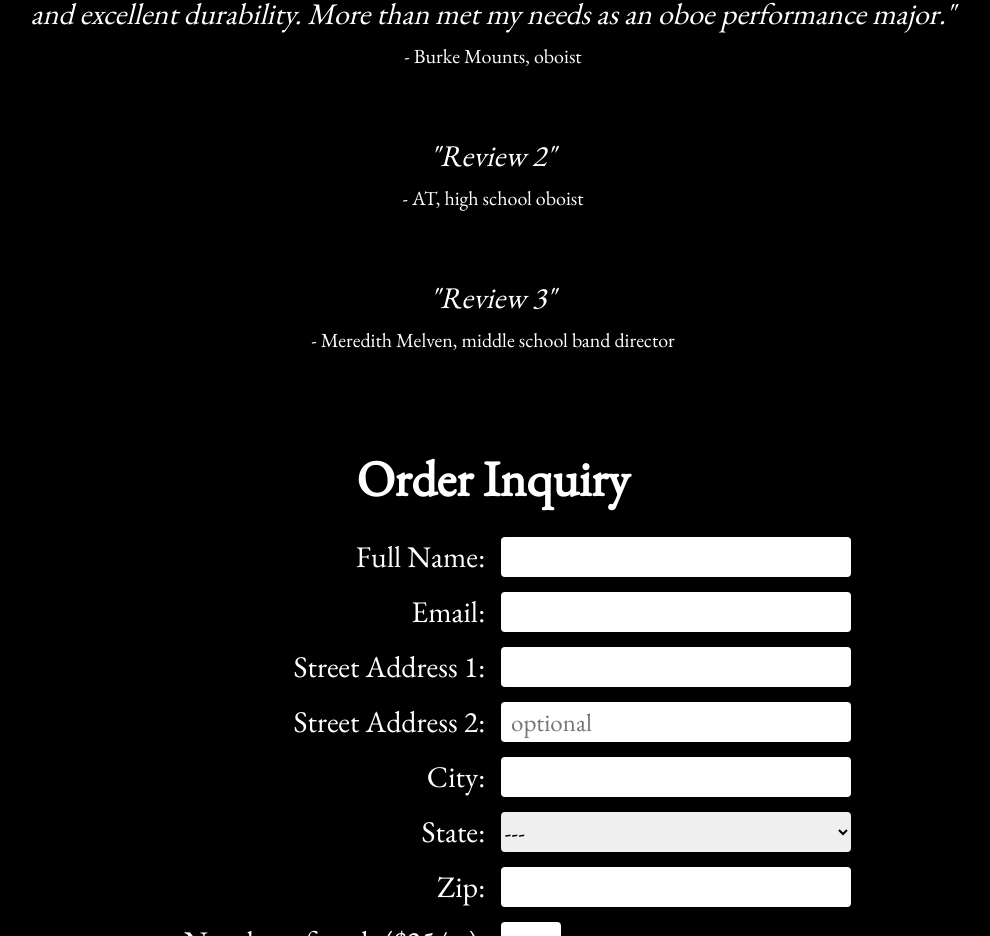
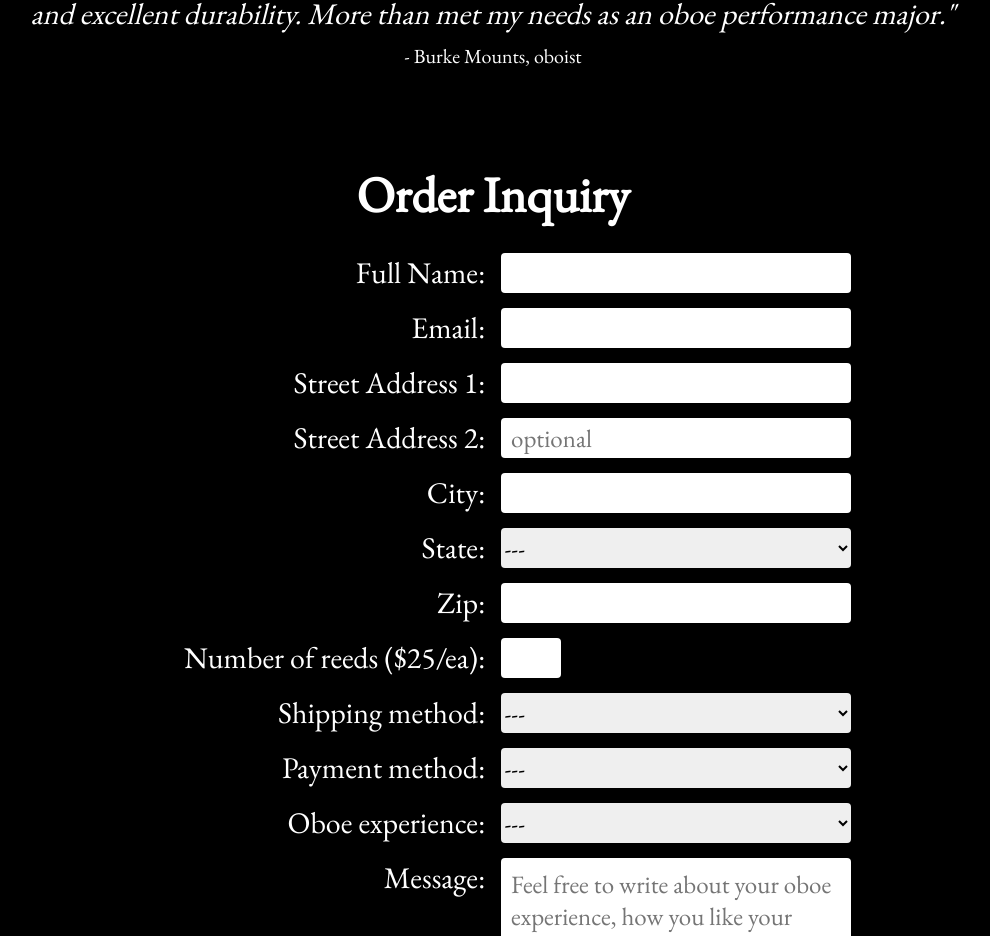
Before and after one commit to clairebogdan/bogdanreeds_website, a React (Create React App) app: page / in a window 1280 px wide. Shown: the part 1032-1968 px from the top of the page, without its empty margins (147-1137 px from the left). Built offline with nearby package versions, Linux system fonts and the light colour scheme.

Commit message:
edited ABout, added sent alert

```diff
--- a/src/components/pages/About.js
+++ b/src/components/pages/About.js
@@ -31,7 +31,7 @@ export default function About() {
                     started to spread, and people outside of her network started contacting her for reeds.
                     <br/><br/>
                     While Claire was a middle school band director from 2017-2019, she continued to make and sell
-                    her reeds in her spare time. However, in June 2019, Claire left teaching to
+                    her reeds in her spare time. In June 2019, Claire left teaching to
                     pursue a degree in Computer Science. During this time, Claire worked as a freelance oboist --
                     she taught 12 private students, performed with the Charleston Wind Symphony, and changed the name
                     of her reed business to Bogdan Reeds. Bogdan Reeds started to have even more reach, selling to
@@ -39,8 +39,8 @@ export default function About() {
                     <br/><br/>
                     As of October 2020, Claire is a full-time software engineer in Columbus, Ohio. Just as she did when
                     she was a teacher, she continues to make and sell her reeds in her spare time. While she cannot
-                    make reeds in as large quantities as she used to when she was freelancing, Claire really enjoys
-                    the art of making reeds!
+                    make reeds in as large quantities as she used to when she was freelancing, Claire continues to meet her
+                    customers' needs.
                 </p>
 
 
--- a/src/components/pages/Home.js
+++ b/src/components/pages/Home.js
@@ -18,22 +18,6 @@ export default function Home() {
             </div>
         </div>
 
-        <div className="review">
-            <div className="quote">
-                "Review 2"
-                <br/>
-                <span className='sig'>- AT, high school oboist</span>
-            </div>
-        </div>
-
-        <div className="review">
-            <div className="quote">
-                "Review 3"
-                <br/>
-                <span className='sig'>- Meredith Melven, middle school band director</span>
-            </div>
-        </div>
-
         <OrderForm/>
         </>
     );
--- a/src/components/pages/OrderForm.js
+++ b/src/components/pages/OrderForm.js
@@ -10,9 +10,10 @@ export default function OrderForm() {
 
         emailjs.sendForm('bogdanreeds', 'bogdanreeds', e.target, 'user_jS6RUTjj8a1tc2Yozo8kf')
           .then((result) => {
-              console.log("sent");
+              alert("Your order inquiry was sent to Bogdan Reeds!");
               console.log(result.text);
           }, (error) => {
+                alert("Error: " + error.text);
               console.log(error.text);
           });
           e.target.reset()
```
